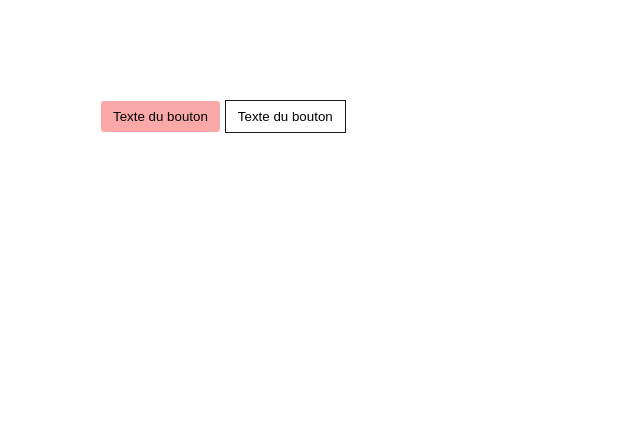
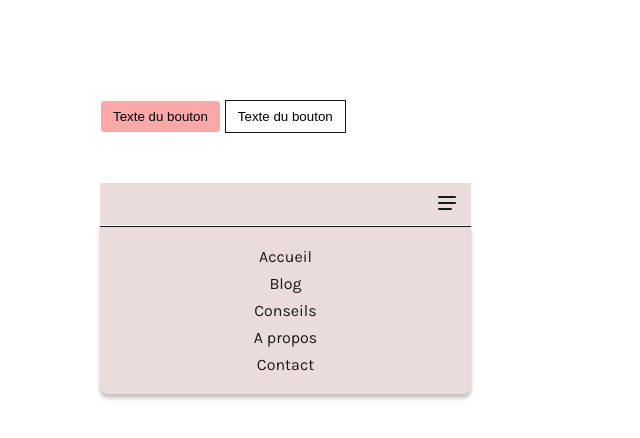
Before and after one commit to DaL0lff/bontons_exercice, a website built with Parcel: page src/index.html in a window 1280 px wide. Shown: the whole page, without its empty margins (0-640 px from the left). Built offline with nearby package versions, Linux system fonts and the light colour scheme.

Commit message:
visuel fini

```diff
--- a/package.json
+++ b/package.json
@@ -37,5 +37,8 @@
     "posthtml-inline-svg": "^0.2.0",
     "rimraf": "^6.0.1",
     "sass": "^1.69.5"
+  },
+  "dependencies": {
+    "bootstrap": "^5.3.8"
   }
 }
--- a/src/index.html
+++ b/src/index.html
@@ -7,9 +7,81 @@
     <link rel="stylesheet" href="scss/main.scss" />
   </head>
   <body>
-    <button class="primary primary-default">Texte du bouton</button>
-    <button class="secondary secondary-default">Texte du bouton</button>
-
+    <section>
+      <button class="primary primary-default">Texte du bouton</button>
+      <button class="secondary secondary-default">Texte du bouton</button>
+    </section>
+    <section>
+      <header>
+        <div class="menu">
+          <button class="menu-close">
+            <svg
+              xmlns="http://www.w3.org/2000/svg"
+              width="24"
+              height="24"
+              viewBox="0 0 24 24"
+              fill="none"
+            >
+              <g clip-path="url(#clip0_1_41)">
+                <mask
+                  id="mask0_1_41"
+                  style="mask-type: luminance"
+                  maskUnits="userSpaceOnUse"
+                  x="0"
+                  y="0"
+                  width="24"
+                  height="24"
+                >
+                  <path
+                    d="M23.5 0.5V23.5H0.5V0.5H23.5Z"
+                    fill="white"
+                    stroke="white"
+                  />
+                </mask>
+                <g mask="url(#mask0_1_41)">
+                  <path d="M4 6H20H4Z" fill="#161A1C" />
+                  <path
+                    d="M4 6H20"
+                    stroke="#161A1C"
+                    stroke-width="2"
+                    stroke-linecap="round"
+                    stroke-linejoin="round"
+                  />
+                  <path d="M4 12H20H4Z" fill="#161A1C" />
+                  <path
+                    d="M4 12H20"
+                    stroke="#161A1C"
+                    stroke-width="2"
+                    stroke-linecap="round"
+                    stroke-linejoin="round"
+                  />
+                  <path d="M4 18H16H4Z" fill="#161A1C" />
+                  <path
+                    d="M4 18H16"
+                    stroke="#161A1C"
+                    stroke-width="2"
+                    stroke-linecap="round"
+                    stroke-linejoin="round"
+                  />
+                </g>
+              </g>
+              <defs>
+                <clipPath id="clip0_1_41">
+                  <rect width="24" height="24" fill="white" />
+                </clipPath>
+              </defs>
+            </svg>
+          </button>
+          <div class="menu-open">
+            <a href="#Accueil">Accueil</a>
+            <a href="#Blog">Blog</a>
+            <a href="#Conseils">Conseils</a>
+            <a href="#propos">A propos</a>
+            <a href="#Contact">Contact</a>
+          </div>
+        </div>
+      </header>
+    </section>
     <script src="js/main.js" type="module"></script>
   </body>
 </html>
--- a/src/scss/_base.scss
+++ b/src/scss/_base.scss
@@ -2,6 +2,17 @@
   box-sizing: border-box;
   margin: 0;
   padding: 0;
+}
+
+@import url("https://fonts.googleapis.com/css2?family=Karla:ital,wght@0,200..800;1,200..800&display=swap");
+@import "bootstrap/scss/bootstrap-grid";
+
+:root {
+  --color-pink: #faa8a8;
+  --color-white: #fff;
+  --color-light-gray: #928c8c;
+  --color-dark-gray: #161a1c;
+  --color-old-pink: #ebdcdc;
 }
 
 a {
@@ -12,3 +23,7 @@ img,
 video {
   display: block;
 }
+
+section {
+  margin-bottom: 50px;
+}
--- a/src/scss/main.scss
+++ b/src/scss/main.scss
@@ -1,6 +1,6 @@
 @import "font";
 @import "base";
 @import "layout";
-@import "modules/example";
+@import "modules/menu";
 @import "modules/primary";
 @import "modules/secondary";
--- /dev/null
+++ b/src/scss/modules/_menu.scss
@@ -0,0 +1,37 @@
+.menu {
+  color: var(--color-dark-gray);
+  background-color: var(--color-old-pink);
+  font-family: Karla;
+  width: 371px;
+  display: flex;
+  flex-direction: column;
+  height: 42px;
+}
+
+.menu-close {
+  align-self: end;
+  background-color: transparent;
+  border: none;
+  padding: 8px 12px;
+}
+
+.menu-open {
+  display: flex;
+  flex-direction: column;
+  gap: 8px;
+  border-radius: 0 0 8px 8px;
+  background-color: var(--color-old-pink);
+  border-top: 1px solid var(--color-dark-gray);
+  box-shadow: 0 4px 4px 0 rgba(0, 0, 0, 0.25);
+  padding: 20px;
+}
+
+.menu-open a {
+  display: block;
+  text-decoration: none;
+  font-size: 16px;
+  font-style: normal;
+  font-weight: 400;
+  line-height: normal;
+  text-align: center;
+}
--- a/src/scss/modules/_primary.scss
+++ b/src/scss/modules/_primary.scss
@@ -1,17 +1,12 @@
-.primary {
-  --pink: #faa8a8;
-  --white: #fff;
-}
-
 .primary-default {
   padding: 8px 12px;
   border-radius: 4px;
-  background: var(--pink);
-  border: 1px solid var(--white);
+  background: var(--color-pink);
+  border: 1px solid var(--color-white);
 }
 
 .primary-default:hover {
-  background: var(--white);
-  color: var(--pink);
-  border: 1px solid var(--pink);
+  background: var(--color-white);
+  color: var(--color-pink);
+  border: 1px solid var(--color-pink);
 }
--- a/src/scss/modules/_secondary.scss
+++ b/src/scss/modules/_secondary.scss
@@ -1,14 +1,9 @@
-.secondary {
-  --white: #fff;
-  --light-gray: #928c8c;
-  --dark-gray: #161a1c;
-}
 .secondary-default {
   padding: 8px 12px;
-  background-color: var(--white);
-  border: 1px solid var(--dark-gray);
+  background-color: var(--color-white);
+  border: 1px solid var(--color-dark-gray);
 }
 .secondary:hover {
-  color: var(--light-gray);
-  border: 1px solid var(--light-gray);
+  color: var(--color-light-gray);
+  border: 1px solid var(--color-light-gray);
 }
```
Also changed, not shown: src/scss/modules/_example.scss (deleted), 1 other file.
